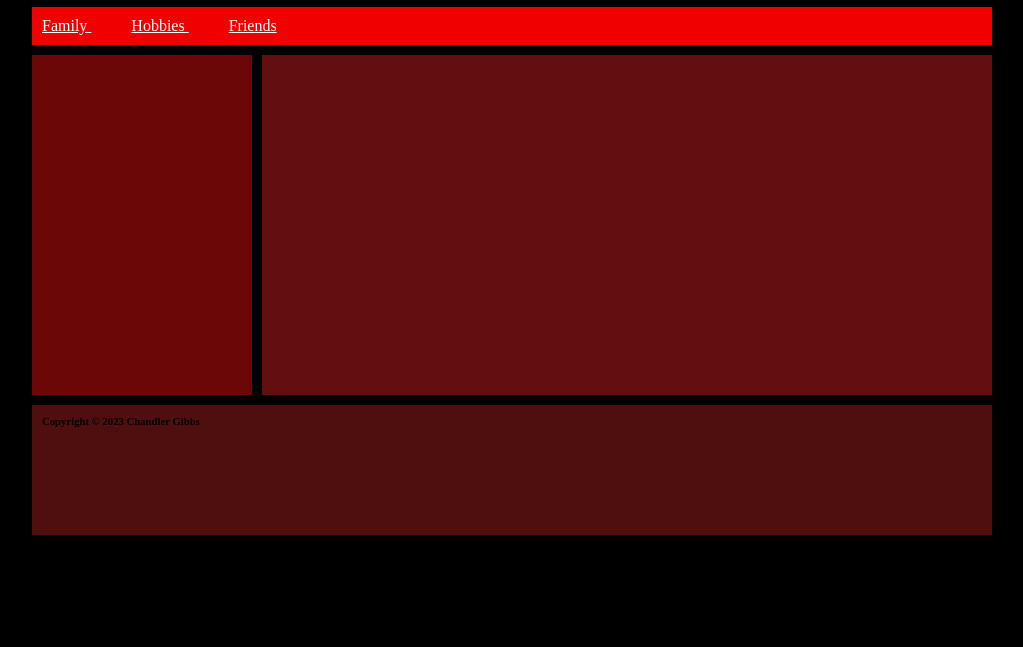
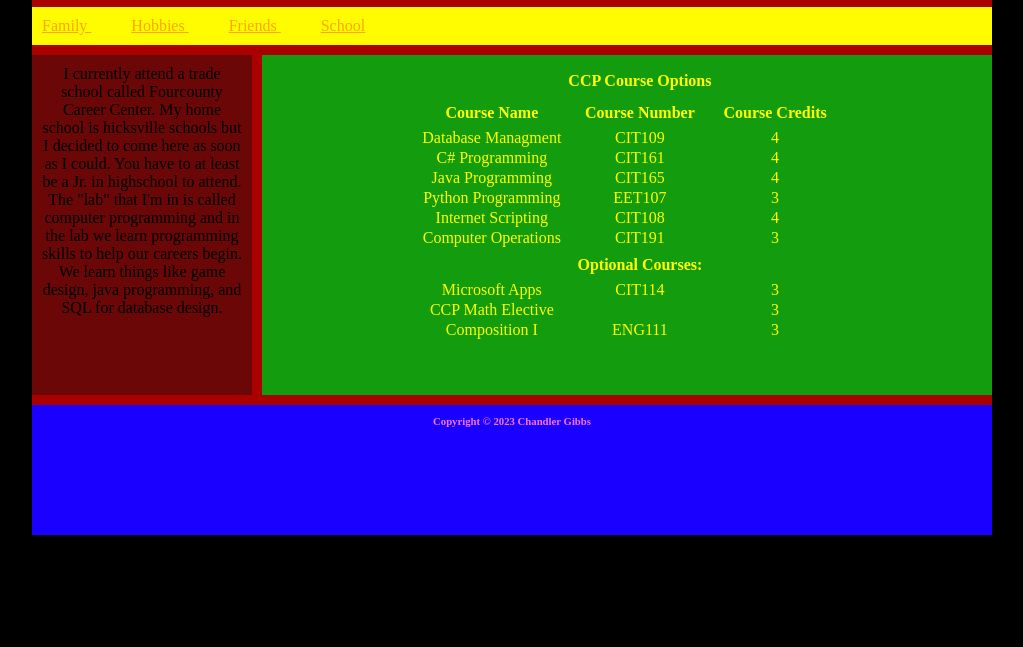
Before and after one commit to fccc-sd/two-column-web-site-ChanMan, a plain HTML site: page page4.html in a window 1280 px wide. Shown: the part 153-800 px from the top of the page, without its empty margins (128-1151 px from the left). Drawn offline with Linux system fonts and the light colour scheme.

Commit message:
added page 4 with table

```diff
--- a/myStyle.css
+++ b/myStyle.css
@@ -8,12 +8,12 @@
 
 body
 {
-    background-color:black;
+    background-color:rgb(0, 0, 0);
 }
 
 #container
 {
-    background-color:rgb(0, 0, 0);
+    background-color:rgb(170, 0, 0);
     width: 960px;
     margin: 0 auto;
 }
@@ -23,13 +23,14 @@ header
     height: 100px;
     width: 910px;
     padding:25px;
-    background-color:rgb(199, 2, 2);
+    background-color:rgb(255, 136, 0);
+    color:rgb(185, 49, 0);
 
 }
 
 nav
 {
-    background-color:rgb(241, 0, 0);
+    background-color:rgb(255, 251, 0);
     width: 940px;
     padding: 10px;
     margin-bottom: 10px;
@@ -52,11 +53,13 @@ aside
     height: 320px;
     padding: 10px;
     float: left;
+    text-align:center;
 }
 
 section
 {
-    background-color:rgb(100, 15, 15);
+    background-color:rgb(20, 156, 15);
+    color: rgb(255, 255, 0);
     width: 710px;
     margin: 0px 0px 10px 0px;
     height: 320px;
@@ -64,12 +67,19 @@ section
     float: right;
 }
 
+section table{
+    color: yellow;
+    margin: 0 auto;
+}
+
 footer
 {
-    background-color:rgb(80, 15, 15);
+    background-color:rgb(25, 0, 255);
+    color: rgb(250, 113, 250);
     clear: both;
     padding: 10px;
     height: 110px;
+    text-align: center;
 }
 em
 {
@@ -78,16 +88,30 @@ em
 
 Strong
 {
-    color: red;
+    color: rgb(255, 230, 0);
 }
 
 h1
 {
     margin: 0 auto;
 }
+nav a:link {
+    color:rgb(255, 166, 0)
+}
+nav a:visited {
+    color:rgb(255, 166, 0);
+}
 a:link {
-    color:rgb(255, 255, 255);
+    color:white;
 }
 a:visited {
-    color:rgb(255, 255, 255);
+    color:white;
 }
+th
+{
+    padding: 5px;
+}
+td
+{
+    text-align: center;
+}
--- a/page4.html
+++ b/page4.html
@@ -17,30 +17,30 @@
 
             <header>
                 <h1>
-
+                    School
                 </h1>
             </header>
 
             <nav>
                 <ul>
                     <li>
-                        <a href = "index.html" title = "page1">
+                        <a href = "index.html" title = "Family">
                             Family
                         </a>
                     </li>
                     <li>
-                        <a href = "page2.html" title = "page2">
+                        <a href = "page2.html" title = "Hobbies">
                             Hobbies
                         </a>
                     </li>
                     <li>
-                        <a href = "page3.html" title = "page3">
+                        <a href = "page3.html" title = "Friends">
                             Friends
                         </a>
                     </li>
                     <li>
-                        <a href = "#">
-
+                        <a href = "#" title = "School">
+                            School
                         </a>
                     </li>
                     <li>
@@ -55,10 +55,185 @@
 
 
             <aside>
-
+                I currently attend a trade school called Fourcounty Career Center.
+               My home school is hicksville schools but I decided to come here as soon as I could.
+               You have to at least be a Jr. in highschool to attend. The "lab" that I'm in is
+               called computer programming and in the lab we learn programming skills to help our
+               careers begin. We learn things like game design, java programming, and SQL for database design.
             </aside>
 
             <section>
+
+
+        <table>
+
+            <tr>
+                <th>
+
+                </th>
+                <th>
+                    CCP Course Options
+                </th>
+                <th>
+
+                </th>
+            </tr>
+
+            <tr>
+                <td>
+
+                </td>
+                <td>
+
+                </td>
+                <td>
+
+                </td>
+            </tr>
+
+
+            <tr>
+                <th>
+                    Course Name
+                </th>
+                <th>
+                    Course Number
+                </th>
+                <th>
+                    Course Credits
+                </th>
+            </tr>
+
+            <tr>
+                <td>
+                    Database Managment
+                </td>
+                <td>
+                    CIT109
+                </td>
+                <td>
+                    4
+                </td>
+            </tr>
+
+            <tr>
+                <td>
+                    C# Programming
+                </td>
+                <td>
+                    CIT161
+                </td>
+                <td>
+                    4
+                </td>
+            </tr>
+            <tr>
+                <td>
+                    Java Programming
+                </td>
+                <td>
+                    CIT165
+                </td>
+                <td>
+                    4
+                </td>
+            </tr>
+            <tr>
+                <td>
+                    Python Programming
+                </td>
+                <td>
+                    EET107
+                </td>
+                <td>
+                    3
+                </td>
+            </tr>
+            <tr>
+                <td>
+                    Internet Scripting
+                </td>
+                <td>
+                    CIT108
+                </td>
+                <td>
+                    4
+                </td>
+            </tr>
+
+            <tr>
+                <td>
+                    Computer Operations
+                </td>
+                <td>
+                    CIT191
+                </td>
+                <td>
+                    3
+                </td>
+            </tr>
+
+            <tr>
+                <td>
+
+                </td>
+                <td>
+
+                </td>
+                <td>
+
+                </td>
+            </tr>
+
+            <tr>
+                <th>
+
+                </th>
+                <th>
+                    Optional Courses:
+                </th>
+                <td>
+
+                </td>
+            </tr>
+
+            <tr>
+                <td>
+                    Microsoft Apps
+                </td>
+                <td>
+                    CIT114
+                </td>
+                <td>
+                    3
+                </td>
+            </tr>
+
+            <tr>
+                <td>
+                    CCP Math Elective
+                </td>
+                <td>
+
+                </td>
+                <td>
+                    3
+                </td>
+            </tr>
+
+            <tr>
+                <td>
+                    Composition I
+                </td>
+                <td>
+                    ENG111
+                </td>
+                <td>
+                    3
+                </td>
+            </tr>
+        </table>
+
 
             </section>
 
```
Also changed, not shown: index.html (+2 -2 lines), page2.html (+2 -2 lines), page3.html (+2 -2 lines).
